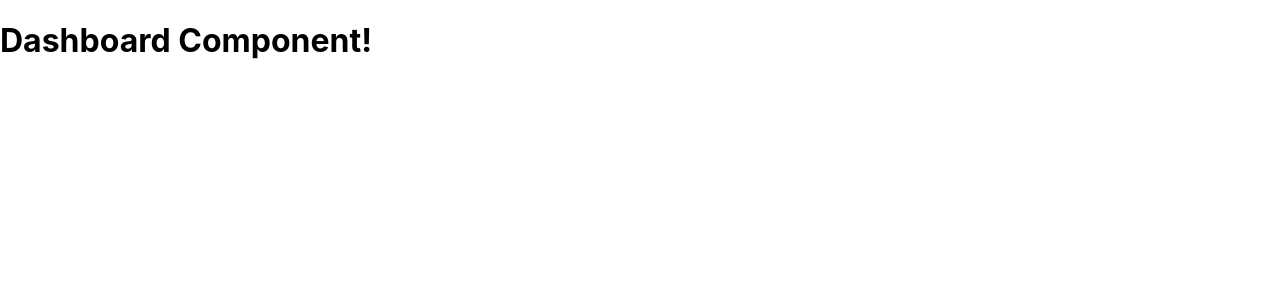
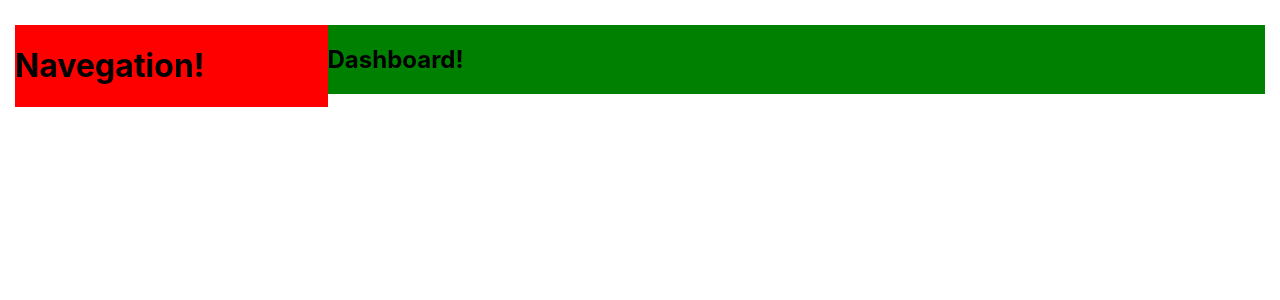
Before and after one commit to dmunozmauro/ripley-mockup, a React (Create React App) app: page /home in a window 1280 px wide. Shown: the top 300 px of the page. Built offline with nearby package versions, Linux system fonts and the light colour scheme.

Commit message:
ruteo a home, componente de navegacion, actualizacion readme

```diff
--- a/src/App.js
+++ b/src/App.js
@@ -13,7 +13,6 @@ class App extends React.Component {
     this.state = {
       currentProfileFunctionalities: []
     }
-    console.log('App: ', props);
   }
 
 
--- a/src/components/dashboard/index.jsx
+++ b/src/components/dashboard/index.jsx
@@ -3,8 +3,8 @@ import React, { Component } from 'react';
 class DashboardComponent extends Component {
     render() {
         return (
-            <div>
-                <h1>Dashboard Component!</h1>
+            <div style={{background: "green"}}>
+                <h1>Dashboard!</h1>
             </div>
         );
     }
--- /dev/null
+++ b/src/components/home/index.jsx
@@ -0,0 +1,32 @@
+import React from "react";
+import { Route, Switch } from 'react-router-dom';
+import NavegationComponent from "../navegation";
+
+import { Container, MainHome, BlockContent } from './styles';
+
+class HomeComponent extends React.Component {
+    render() {
+        return (
+            <Container>
+                <NavegationComponent />
+                <MainHome>
+                    <BlockContent>
+                        <Switch>
+                            {
+                                this.props.routes.map((rutas) => (
+                                    <Route
+                                        key={rutas.path}
+                                        path={rutas.path}
+                                        component={rutas.component}
+                                        exact={rutas.exact} />
+                                ))
+                            }
+                        </Switch>
+                    </BlockContent>
+                </MainHome>
+            </Container>
+        );
+    }
+}
+
+export default HomeComponent;
--- /dev/null
+++ b/src/components/home/styles.jsx
@@ -0,0 +1,27 @@
+import styled from 'styled-components';
+
+export const Container  = styled.div`
+ box-sizing: border-box;
+ display: flex;
+ flex-direction: row;
+ font-weight: normal;
+ margin: 0 auto;
+ padding: 25px 15px;
+ width: 100%;
+
+ @media (max-width: 720px) {
+  display: block
+}
+`;
+
+export const MainHome = styled.section`
+  display: flex;
+  flex: 1;
+  flex-direction: column;
+`;
+
+export const BlockContent = styled.div `
+  display: flex;
+  flex-direction: column;
+  width: 100%;
+`;
--- /dev/null
+++ b/src/components/navegation/index.jsx
@@ -0,0 +1,15 @@
+import React from "react";
+
+class NavegationComponent extends React.Component {
+
+    render() {
+        return(
+            <div style={{width: "25%", background: "red"}}>
+                <h1>Navegation!</h1>
+            </div>
+        );
+    }
+
+}
+
+export default NavegationComponent;
--- a/src/routers/index.jsx
+++ b/src/routers/index.jsx
@@ -1,3 +1,4 @@
+import HomeComponent from "../components/home";
 import DashboardComponent from "../components/dashboard";
 import LoginApp from "../components/login";
 
@@ -10,7 +11,7 @@ const routes = [
     {
         exact: true,
         path: '/home',
-        component: DashboardComponent,
+        component: HomeComponent,
         routes: [
             {
                 exact: true,
```
Also changed, not shown: 1 other file (tests, documents, lock files or other folders).
